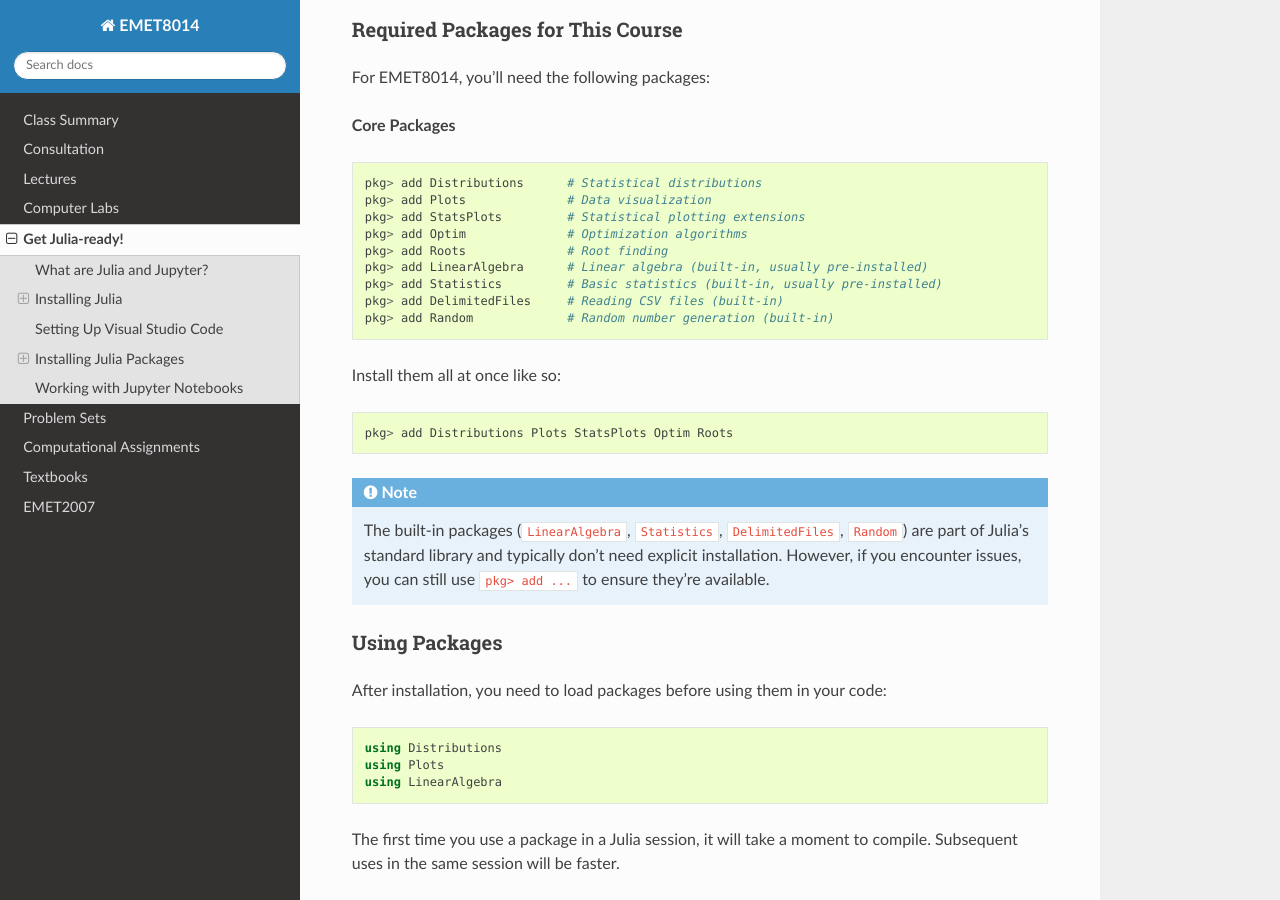
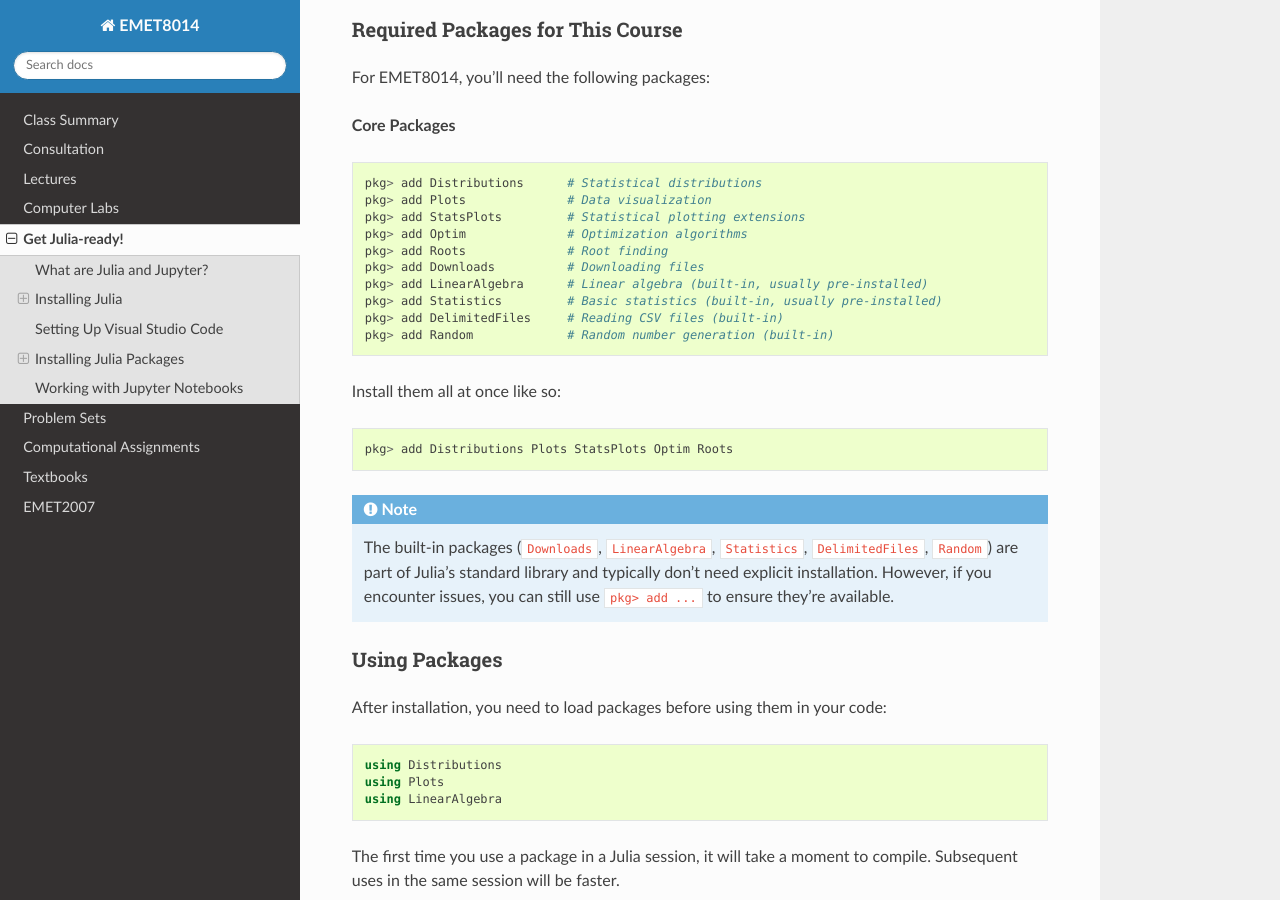
Before and after one commit to juergenmeinecke/EMET8014, a Sphinx documentation site: the page built from docs/jupyter.rst, in a window 1280 px wide and 900 px high, scrolled down 4243 px. Built offline with Sphinx 7.4.7 and the Read the Docs theme 3.1.0, drawn with Linux system fonts in a browser that asks for light colours.

Commit message:
added data downloads to notebooks

```diff
--- a/docs/jupyter.rst
+++ b/docs/jupyter.rst
@@ -213,6 +213,7 @@ For EMET8014, you'll need the following packages:
    pkg> add StatsPlots         # Statistical plotting extensions
    pkg> add Optim              # Optimization algorithms
    pkg> add Roots              # Root finding
+   pkg> add Downloads          # Downloading files
    pkg> add LinearAlgebra      # Linear algebra (built-in, usually pre-installed)
    pkg> add Statistics         # Basic statistics (built-in, usually pre-installed)
    pkg> add DelimitedFiles     # Reading CSV files (built-in)
@@ -224,8 +225,10 @@ Install them all at once like so:
 
    pkg> add Distributions Plots StatsPlots Optim Roots
 
-.. note::
-   The built-in packages (``LinearAlgebra``, ``Statistics``, ``DelimitedFiles``, ``Random``) are part of Julia's standard library and typically don't need explicit installation. However, if you encounter issues, you can still use ``pkg> add ...`` to ensure they're available.
+.. note:: The built-in packages (``Downloads``, ``LinearAlgebra``, ``Statistics``,
+   ``DelimitedFiles``, ``Random``) are part of Julia's standard library and typically don't need
+   explicit installation. However, if you encounter issues, you can still use ``pkg> add ...`` to
+   ensure they're available.
 
 Using Packages
 ~~~~~~~~~~~~~~
```
Also changed, not shown: 6 other files.
